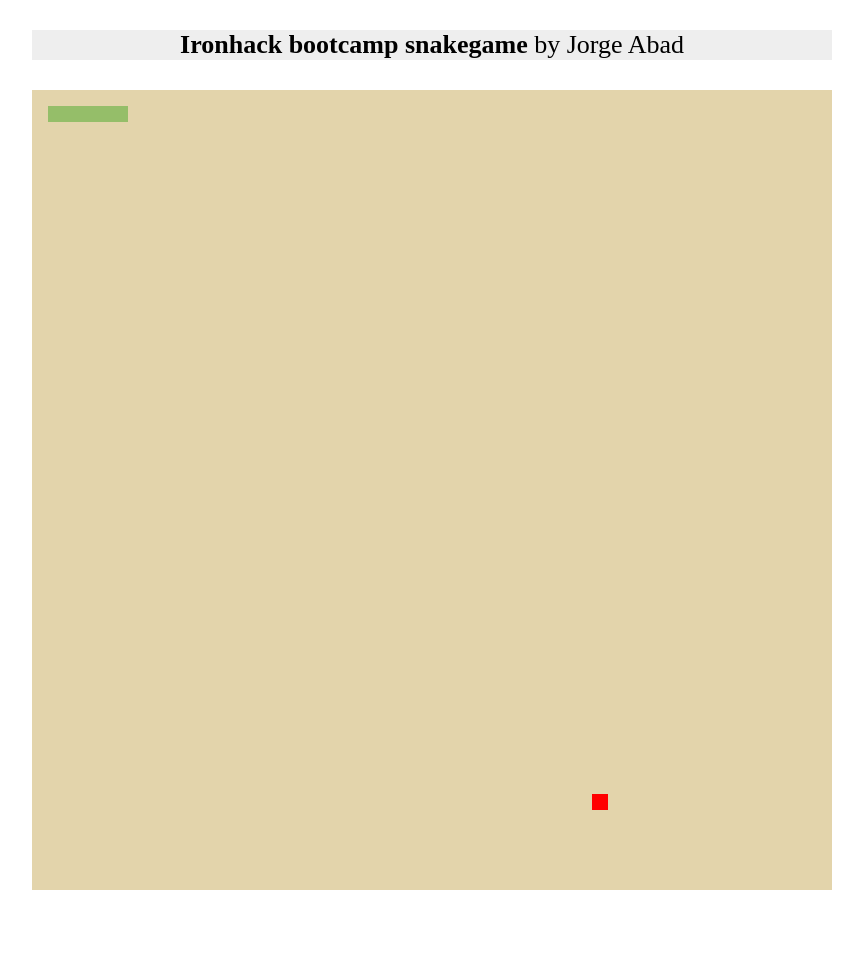
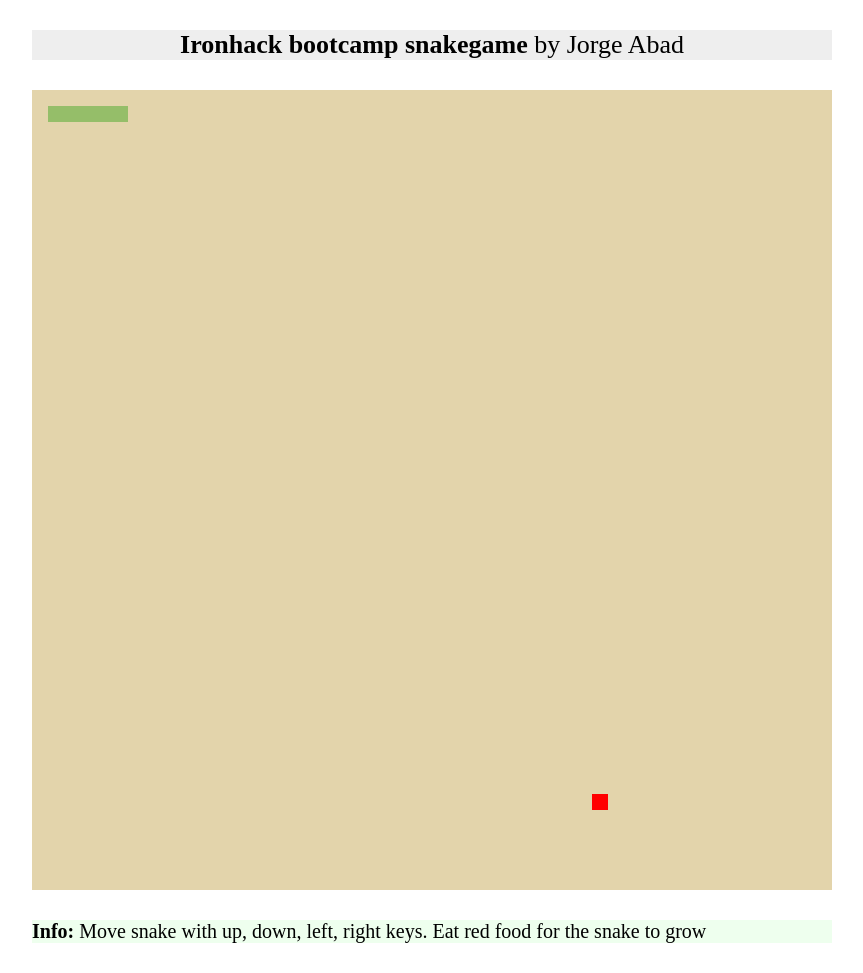
Before and after one commit to JorgeJoseAbad/snakegame, a plain HTML site: page snake.html in a window 1280 px wide. Shown: the whole page, without its empty margins (208-1071 px from the left). Before the commit the page ends 920 px from the top, so only its background shows below. Drawn offline with nearby package versions, Linux system fonts and the light colour scheme.

Commit message:
more info

```diff
--- a/css/snake.css
+++ b/css/snake.css
@@ -33,3 +33,13 @@
 .food {
   background-color: red;
 }
+
+.info{
+  position: relative;
+  margin: 30px auto;
+  text-align: justify;
+  font-size: 20px;
+  color: black;
+  background-color: #efe;
+  width: 800px
+}
--- a/snake.html
+++ b/snake.html
@@ -11,6 +11,7 @@
 <body>
   <div class="title"><b>Ironhack bootcamp snakegame</b> by Jorge Abad</div>
   <div class="container"></div>
+  <div class="info"><b>Info: </b>Move snake with up, down, left, right keys. Eat red food for the snake to grow</div>
 
 
   <script src="https://ajax.googleapis.com/ajax/libs/jquery/3.1.1/jquery.min.js"></script>
```
